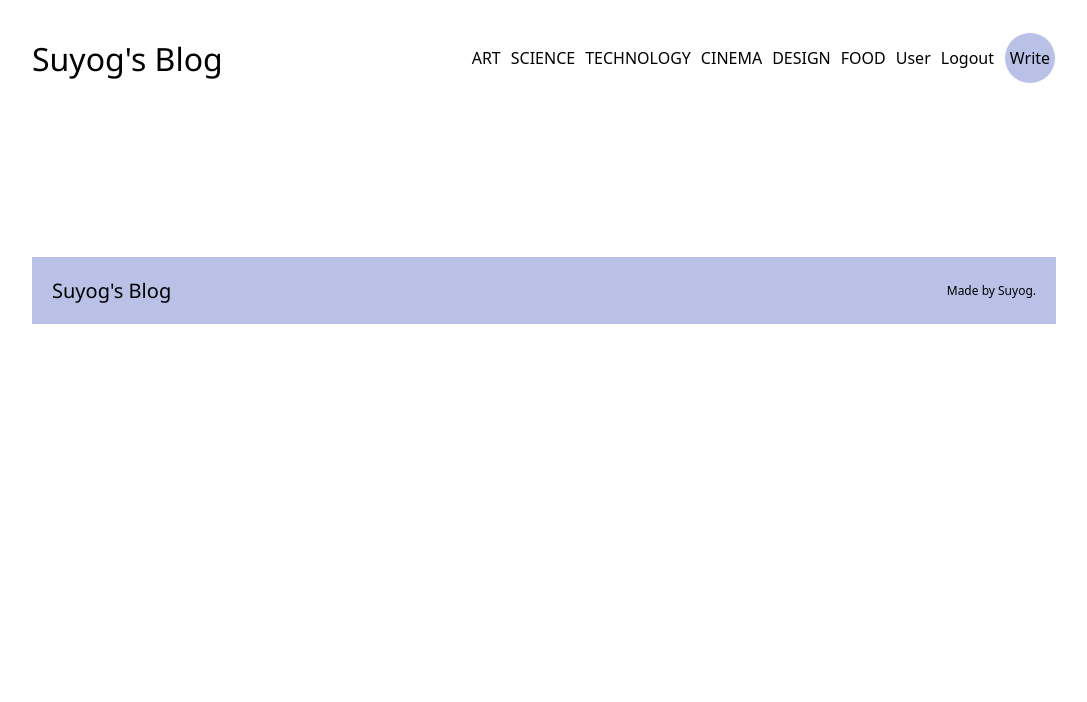
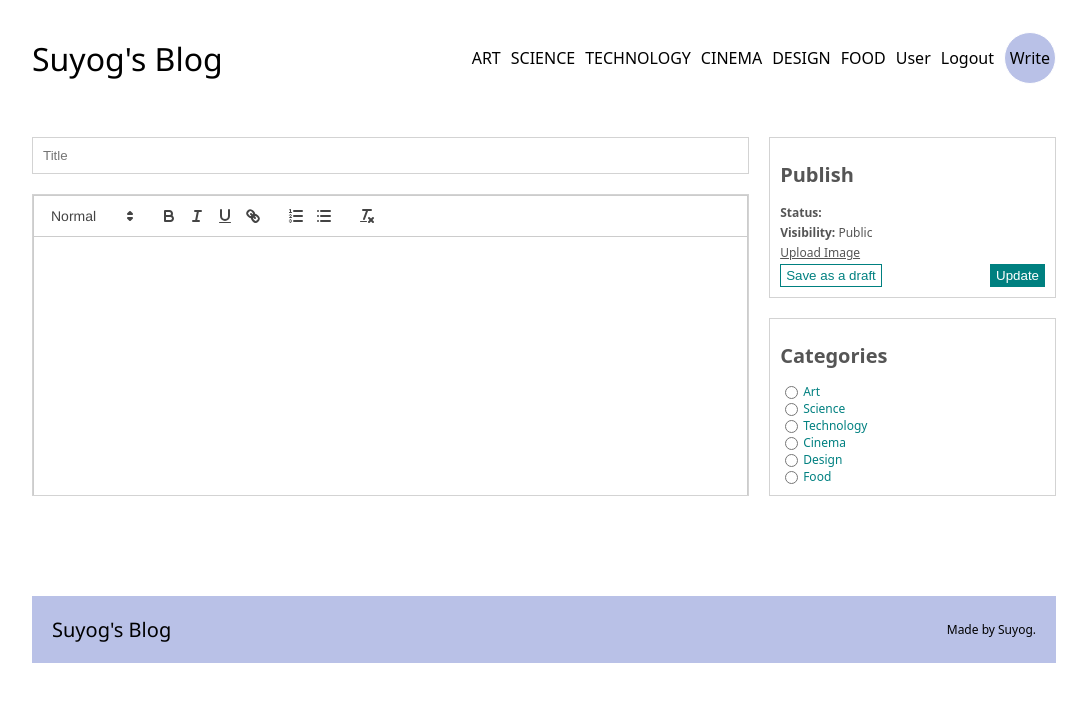
Before and after one commit to suyogbud/Blog, a React (Create React App) app in the folder client/: page /write in a window 1280 px wide. Shown: the top 702 px of the page, without its empty margins (96-1183 px from the left). Built offline with nearby package versions, Linux system fonts and the light colour scheme.

Commit message:
Added text editor for writing blog

```diff
--- a/client/package.json
+++ b/client/package.json
@@ -8,6 +8,7 @@
     "@testing-library/user-event": "^13.5.0",
     "react": "^18.2.0",
     "react-dom": "^18.2.0",
+    "react-quill": "^2.0.0",
     "react-router-dom": "^6.21.1",
     "react-scripts": "5.0.1",
     "sass": "^1.69.7",
--- a/client/src/pages/Write.jsx
+++ b/client/src/pages/Write.jsx
@@ -1,12 +1,61 @@
-import React from "react";
+import React, { useState } from "react";
+import ReactQuill from "react-quill";
+import "react-quill/dist/quill.snow.css";
 
 const Write = () => {
+  const [value, setValue] = useState("");
   return (
     <div className="add">
       <div className="content">
-        <div className="menu">
-          <div className="item"></div>
-          <div className="item"></div>
+        <input type="text" placeholder="Title" />
+        <div className="editorContainer">
+          <ReactQuill className="editor" value={value} onChange={setValue} />;
+        </div>
+      </div>
+      <div className="menu">
+        <div className="item">
+          <h1>Publish</h1>
+          <span>
+            <b>Status: </b>
+          </span>
+          <span>
+            <b>Visibility: </b>Public
+          </span>
+          <input style={{ display: "none" }} type="file" id="file" />
+          <label className="file" htmlFor="file">
+            Upload Image
+          </label>
+          <div className="buttons">
+            <button>Save as a draft</button>
+            <button>Update</button>
+          </div>
+        </div>
+        <div className="item">
+          <h1>Categories</h1>
+          <div className="cat">
+            <input type="radio" name="cat" value="art" id="art" />
+            <label htmlFor="art">Art</label>
+          </div>
+          <div className="cat">
+            <input type="radio" name="cat" value="science" id="science" />
+            <label htmlFor="science">Science</label>
+          </div>
+          <div className="cat">
+            <input type="radio" name="cat" value="technology" id="technology" />
+            <label htmlFor="technology">Technology</label>
+          </div>
+          <div className="cat">
+            <input type="radio" name="cat" value="cinema" id="cinema" />
+            <label htmlFor="cinema">Cinema</label>
+          </div>
+          <div className="cat">
+            <input type="radio" name="cat" value="design" id="design" />
+            <label htmlFor="design">Design</label>
+          </div>
+          <div className="cat">
+            <input type="radio" name="cat" value="food" id="food" />
+            <label htmlFor="food">Food</label>
+          </div>
         </div>
       </div>
     </div>
--- a/client/src/style.scss
+++ b/client/src/style.scss
@@ -283,6 +283,25 @@
         gap: 20px;
         .content {
           flex: 5;
+          display: flex;
+          flex-direction: column;
+          gap: 20px;
+
+          input {
+            padding: 10px;
+            border: 1px solid lightgrey;
+          }
+
+          .editorContainer {
+            height: 300px;
+            overflow: scroll;
+            border: 1px solid lightgray;
+
+            .editor {
+              height: 100%;
+              border: none;
+            }
+          }
         }
 
         .menu {
@@ -290,6 +309,52 @@
           display: flex;
           flex-direction: column;
           gap: 20px;
+
+          .item {
+            border: 1px solid lightgray;
+            padding: 10px;
+            flex: 1;
+            display: flex;
+            flex-direction: column;
+            justify-content: space-between;
+            font-size: 12px;
+            color: #555;
+
+            h1 {
+              font-size: 20px;
+            }
+
+            .file {
+              text-decoration: underline;
+              cursor: pointer;
+            }
+
+            .buttons {
+              display: flex;
+              justify-content: space-between;
+
+              :first-child {
+                cursor: pointer;
+                color: teal;
+                background-color: white;
+                border: 1px solid teal;
+                padding: 3px 5px;
+              }
+              :last-child {
+                cursor: pointer;
+                color: white;
+                background-color: teal;
+                border: 1px solid teal;
+                padding: 3px 5px;
+              }
+            }
+            .cat {
+              display: flex;
+              align-items: center;
+              gap: 2px;
+              color: teal;
+            }
+          }
         }
       }
     }
```
Also changed, not shown: 1 other file (tests, documents, lock files or other folders).
